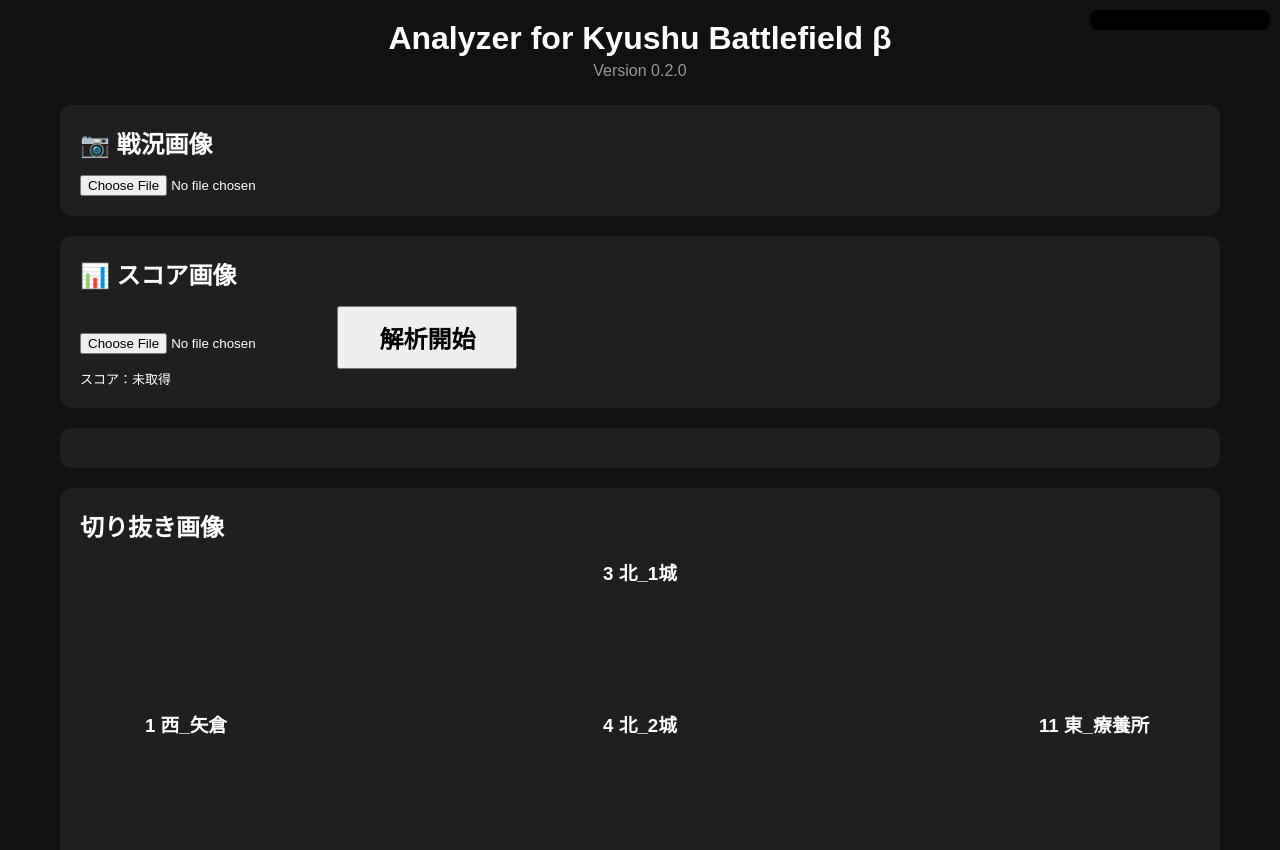
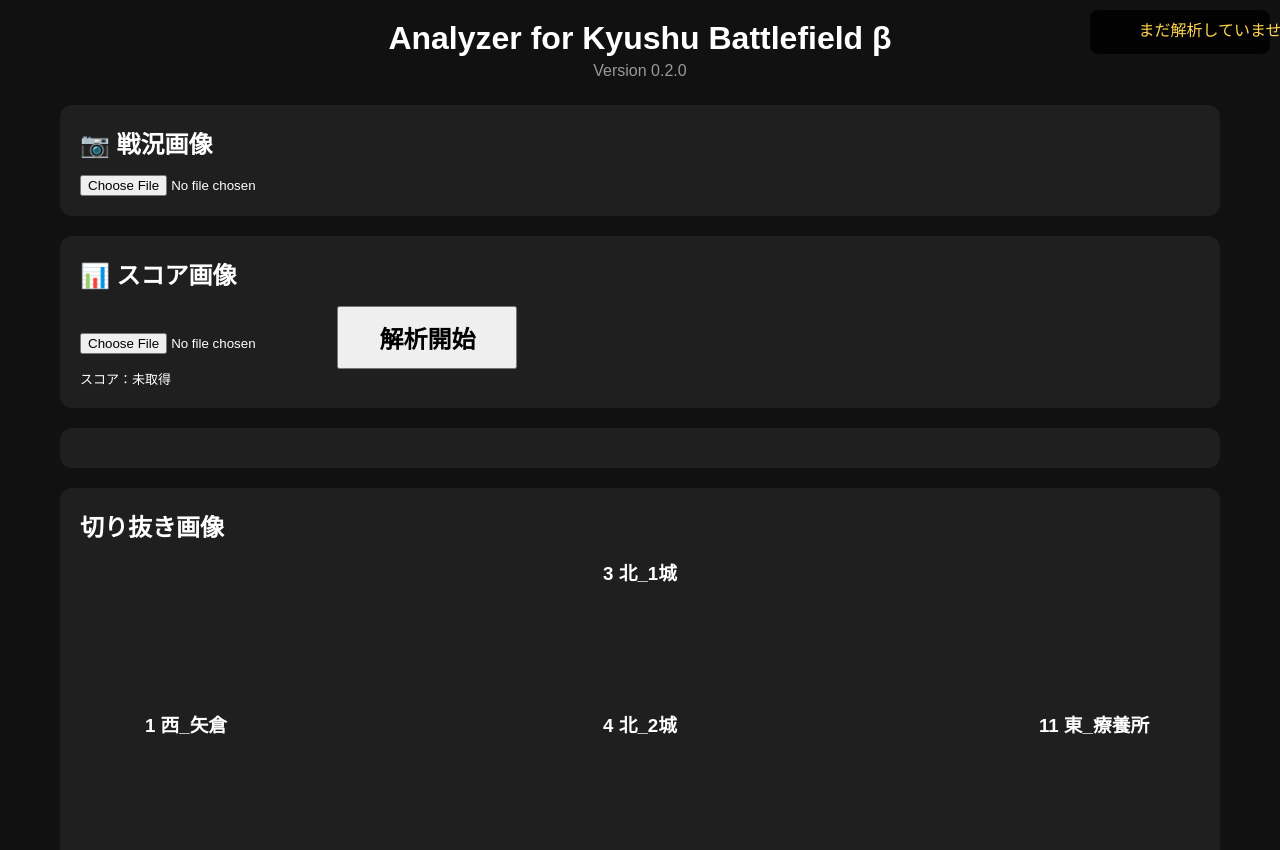
Before and after one commit to raden5stringbiwa-sketch/Analyzer-for-Kyushu-Battlefield, a plain HTML site: page index.html in a window 1280 px wide. Shown: the top 850 px of the page. Drawn offline with Linux system fonts and the light colour scheme.

Commit message:
Update index.html

```diff
--- a/index.html
+++ b/index.html
@@ -84,7 +84,9 @@
  </div>
 
 <!--    <h2>解析結果</h2> -->
-<pre id="result"></pre>
+<pre id="result">
+    まだ解析していません
+</pre>
 
 <!--    <h2>📊 スコア解析結果</h2>
 <pre id="scoreResult"></pre> -->
```
